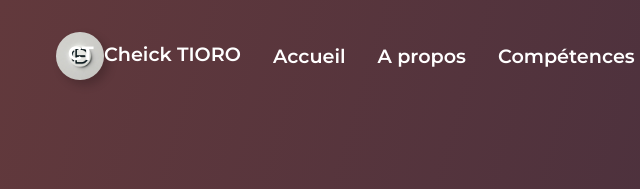
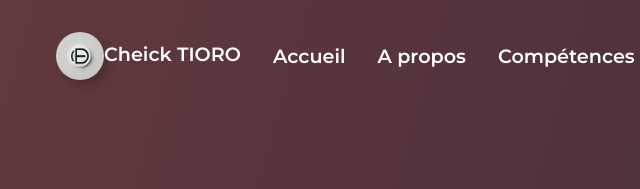
Before and after one commit to cheick-tioro/CheickTIORO, a plain HTML site: page index.html in a window 1280 px wide. Shown: the top 189 px of the page, 0-640 px from the left. Drawn offline with nearby package versions, Linux system fonts and the light colour scheme.

Commit message:
Update index.html

```diff
--- a/index.html
+++ b/index.html
@@ -14,7 +14,7 @@
   <body>
     <nav>
       <div class="nav__bar">
-        <a href="#"><span class="logo nav__logo">CT</span>Cheick TIORO</a>
+        <a href="#"><span class="logo nav__logo"></span>Cheick TIORO</a>
 
 
 
```
